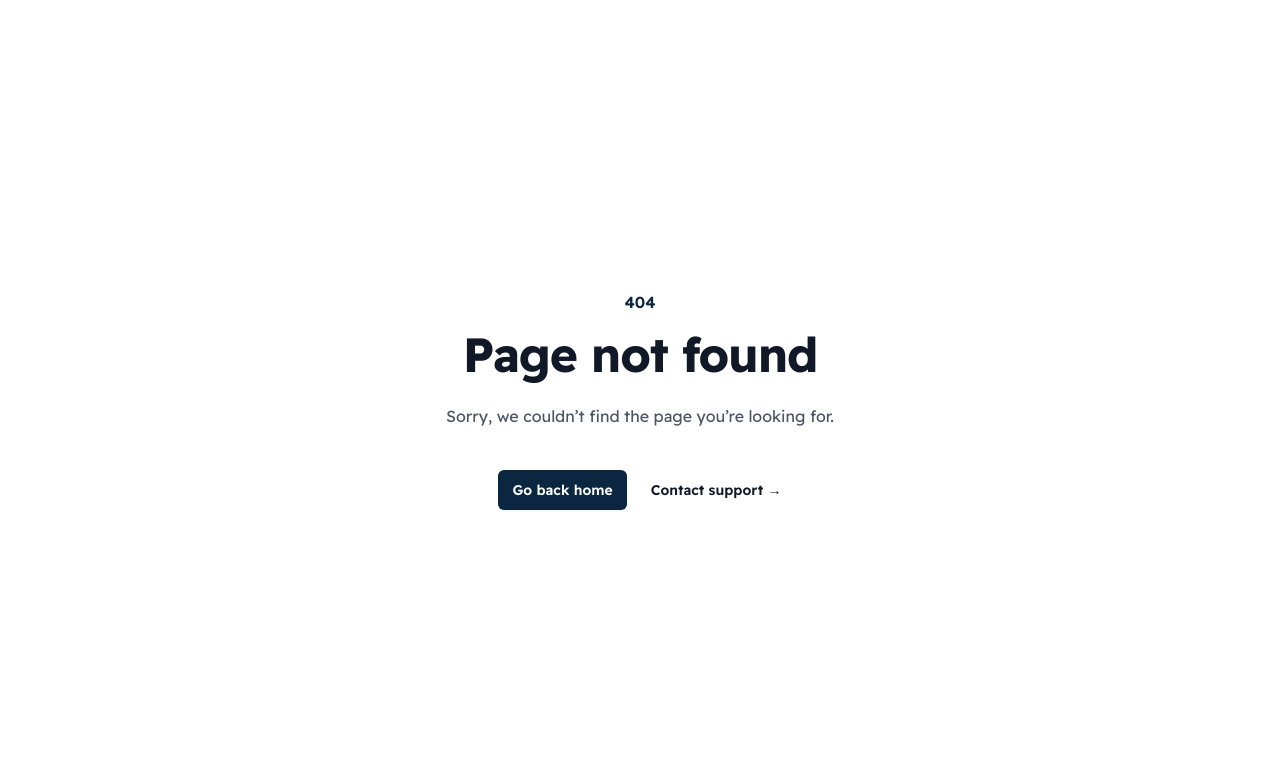
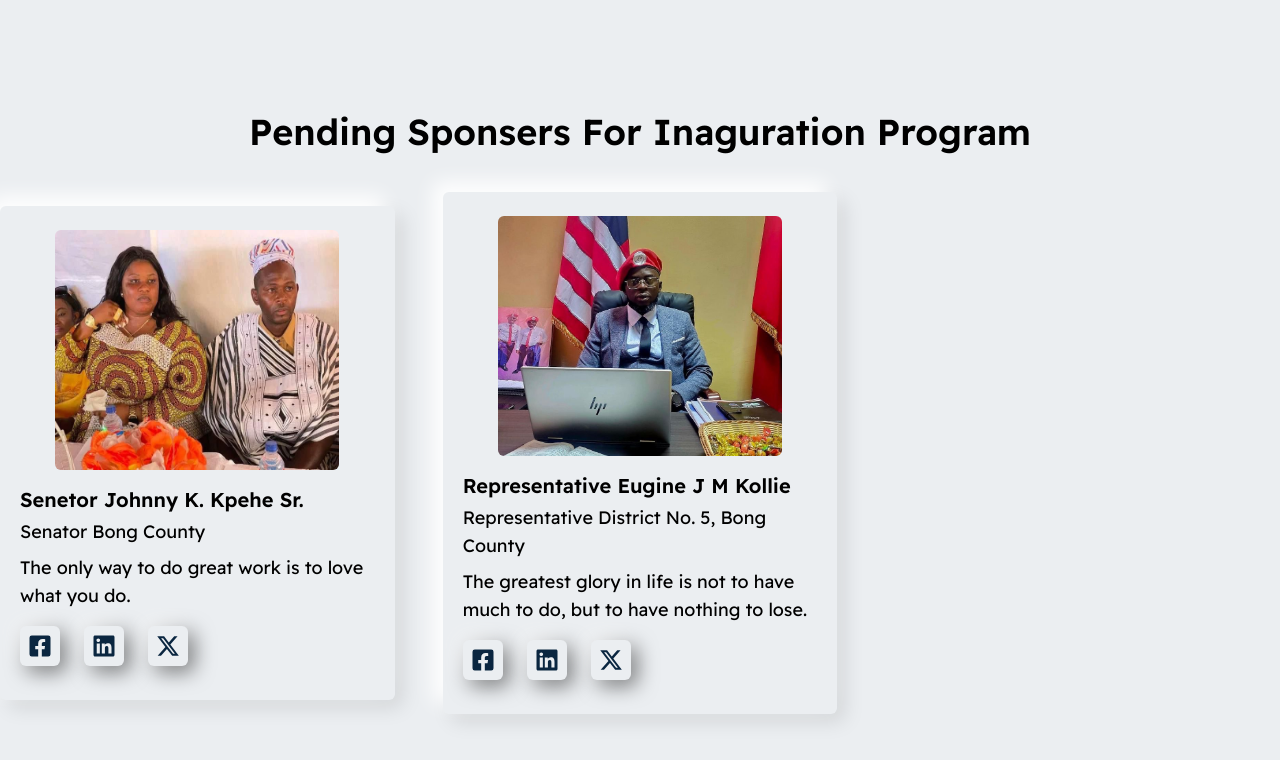
Before and after one commit to mulbahoplanojames/Harmony_Coalition_Project, a React (Vite) app: page /visit-sponsership in a window 1280 px wide. Before the commit this address had no page. Shown: the top 760 px of the page. Built offline with nearby package versions, Linux system fonts and the light colour scheme.

Commit message:
Added fullCalender to the work

```diff
--- a/src/App.jsx
+++ b/src/App.jsx
@@ -45,6 +45,7 @@ import SendNewsLetter from "./Admin/Send_NewsLetter/SendNewsLetter";
 import AdminLogin from "./Admin/Admin_Login/AdminLogin";
 import ConfirmNewsLetter from "./Components/User_NewsLetter_Confirm/ConfirmNewsLetter";
 import AddEvents from "./Admin/Add_Events/AddEvents";
+import Sponsers from "./Components/Sponsers/Sponsers";
 
 const App = () => {
   const { darkModeStyle } = useContext(AppContext);
@@ -103,6 +104,7 @@ const App = () => {
             element={<VisitPolythenicInstitute />}
             home
           />
+          <Route path="/visit-sponsership" element={<Sponsers />} />
 
           {/*//! ================================================================================== */}
           {/* User Component varified if the user account is Acitive  */}
--- /dev/null
+++ b/src/Components/Sponsers/Sponsers.jsx
@@ -0,0 +1,71 @@
+import { motion } from "framer-motion";
+import { sponserData } from "../../Data/LeaderData";
+import { useContext } from "react";
+import { AppContext } from "../../Context/AppContext";
+
+const Sponsers = () => {
+  const { darkMode } = useContext(AppContext);
+
+  return (
+    <>
+      <div className=" md:py-28 py-12">
+        <h1 className="text-center md:text-4xl text-3xl font-semibold pb-10">
+          Pending Sponsers For Inaguration Program
+        </h1>
+        <div className="grid lg:grid-cols-3 md:grid-cols-2 grid-cols-1 place-items-center gap-12   justify-center">
+          {sponserData.map((sponser) => {
+            return (
+              <motion.div
+                className="px-5 py-3 text-left group  neu_card_2 rounded-md"
+                key={sponser.id}
+                animate={{ opacity: 0, y: 80 }}
+                whileInView={{ opacity: 1, y: 0 }}
+                transition={{ duration: 0.4, delay: 0.3 }}
+              >
+                {/* Displaying the image */}
+                <div className="h-60 w-[80%] mx-auto my-3 overflow-hidden z-20 rounded-md">
+                  <img
+                    src={sponser.image}
+                    alt="team"
+                    className=" md:mx-auto bg-red-400  mb-3  w-full h-full object-scale group-hover:scale-110 transion-all duration-300"
+                  />
+                </div>
+
+                {/* Displaying the name */}
+                <p className="text-xl font-semibold py-1">{sponser.name}</p>
+
+                {/* Displaying the position */}
+                <p className="text-lg pb-2">{sponser.position}</p>
+
+                {/* Displaying the quote */}
+                <p className="text-lg">{sponser.quote}</p>
+
+                {/* Displaying the social links */}
+                <div className="">
+                  <ul className="flex items-center gap-6 py-4">
+                    {sponser.socialsLinks.map((socialLink) => (
+                      <li key={socialLink}>
+                        <a
+                          href={socialLink.link}
+                          className={`text-2xl neu_icon rounded-md ${
+                            darkMode
+                              ? "bg-primary text-white"
+                              : " bg-[#ebeef1] text-primary "
+                          } p-2 inline-block`}
+                        >
+                          {socialLink.icon}
+                        </a>
+                      </li>
+                    ))}
+                  </ul>
+                </div>
+              </motion.div>
+            );
+          })}
+        </div>
+      </div>
+    </>
+  );
+};
+
+export default Sponsers;
--- a/src/Data/LeaderData.jsx
+++ b/src/Data/LeaderData.jsx
@@ -248,6 +248,55 @@ export const pastLeaderShip = [
   },
 ];
 
+// ====================================================================================
+import sponser1 from "/src/assets/sponser1.jpg";
+import sponser2 from "/src/assets/sponser2.jpg";
+export const sponserData = [
+  {
+    id: 1,
+    name: "Senetor Johnny K. Kpehe Sr.",
+    image: sponser2,
+    position: "Senator Bong County",
+    quote: "The only way to do great work is to love what you do.",
+    socialsLinks: [
+      {
+        icon: <FaFacebookSquare />,
+        link: "https://www.facebook.com/",
+      },
+      {
+        icon: <FaLinkedin />,
+        link: "https://www.twitter.com/",
+      },
+      {
+        icon: <FaXTwitter />,
+        link: "https://www.linkedin.com/",
+      },
+    ],
+  },
+  {
+    id: 2,
+    name: "Representative Eugine J M Kollie",
+    image: sponser1,
+    position: "Representative District No. 5, Bong County",
+    quote:
+      "The greatest glory in life is not to have much to do, but to have nothing to lose.",
+    socialsLinks: [
+      {
+        icon: <FaFacebookSquare />,
+        link: "https://www.facebook.com/",
+      },
+      {
+        icon: <FaLinkedin />,
+        link: "https://www.twitter.com/",
+      },
+      {
+        icon: <FaXTwitter />,
+        link: "https://www.linkedin.com/",
+      },
+    ],
+  },
+];
+
 // =====================================================================================
 export const footerIconLinks = [
   {
--- a/src/Pages/Visit_Pages/Visit_Home/VisitHome.jsx
+++ b/src/Pages/Visit_Pages/Visit_Home/VisitHome.jsx
@@ -10,6 +10,7 @@ import Navbar from "../../../Constant/Navbar/Navbar";
 import { disciplinesOffer, navLinks2 } from "../../../Data/Data";
 
 import Footer from "../../../Constant/Footer/Footer";
+import Sponsers from "../../../Components/Sponsers/Sponsers";
 
 const VisitHome = () => {
   return (
@@ -17,6 +18,7 @@ const VisitHome = () => {
       <Navbar navLinks={navLinks2} />
       <div className="pt-[4rem] md:px-[2rem] px-2">
         <VisitHomeHero />
+        <Sponsers />
         <Team />
         <AboutUs link="/visit-about" />
         <DisciplinesOffer disciplinesOffer={disciplinesOffer} />
```
Also changed, not shown: src/assets/sponser1.jpg (added), src/assets/sponser2.jpg (added).
